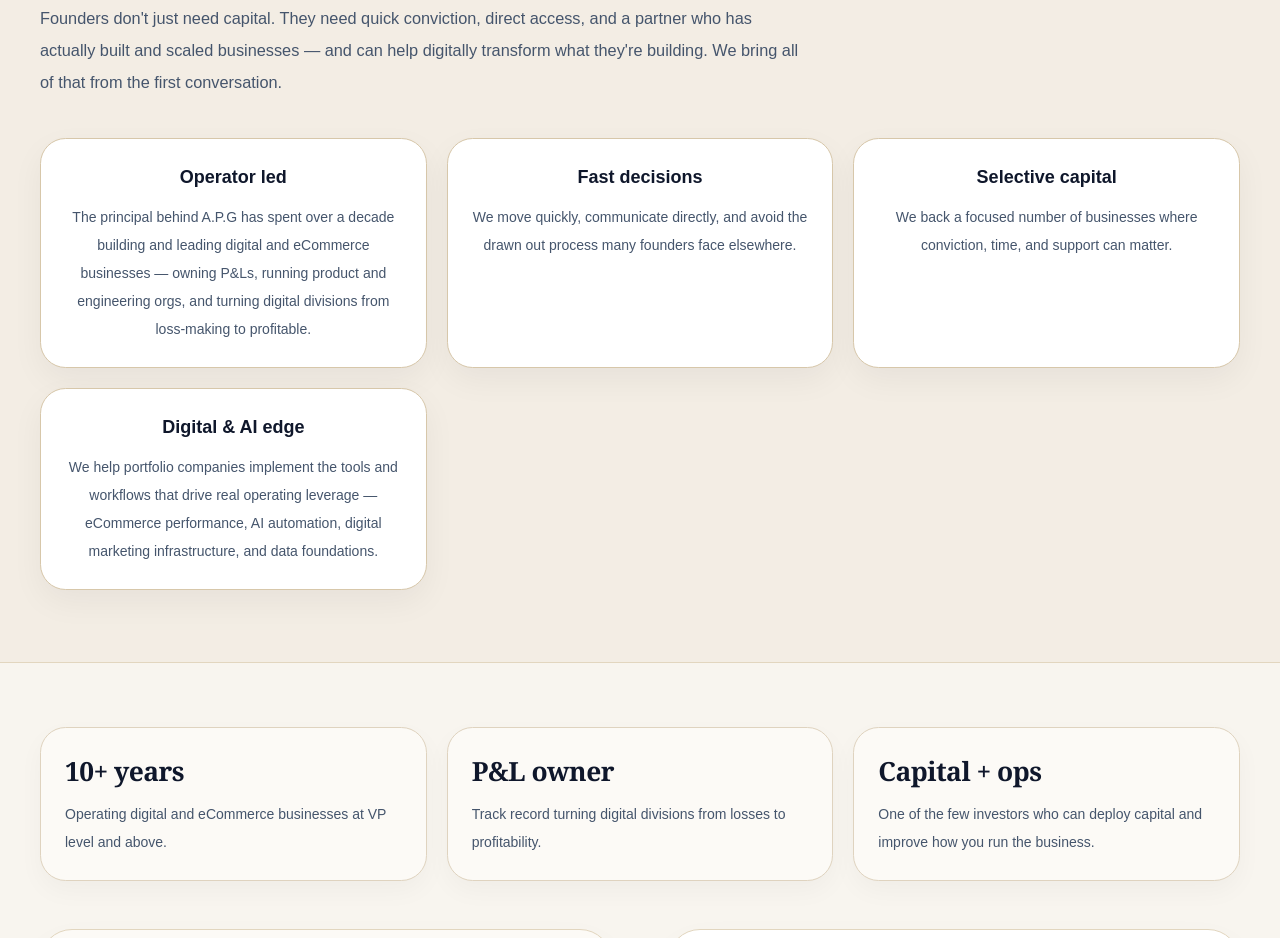
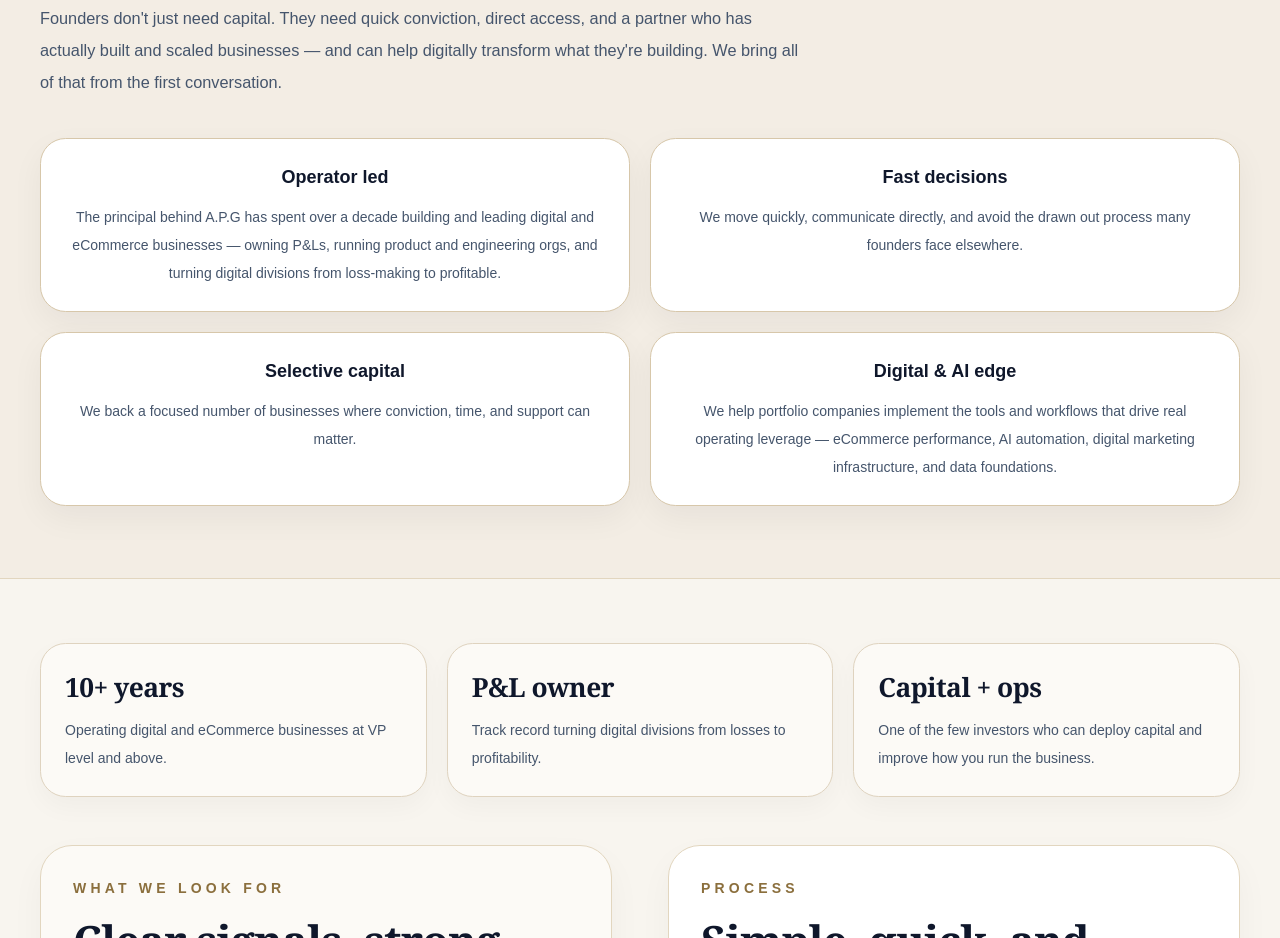
Before and after one commit to grizlitoronto/ap-investments, a Next.js app: page / in a window 1280 px wide. Shown: the part 2300-3238 px from the top of the page. Built offline with nearby package versions, Linux system fonts and the light colour scheme.

Commit message:
fix: values cards 2x2 grid, no orphaned card

```diff
--- a/app/page.tsx
+++ b/app/page.tsx
@@ -376,7 +376,7 @@
             </p>
           </motion.div>
 
-          <div className="grid gap-5 md:grid-cols-3">
+          <div className="grid gap-5 sm:grid-cols-2">
             {values.map((item, index) => (
               <motion.div
                 key={item.title}
```
